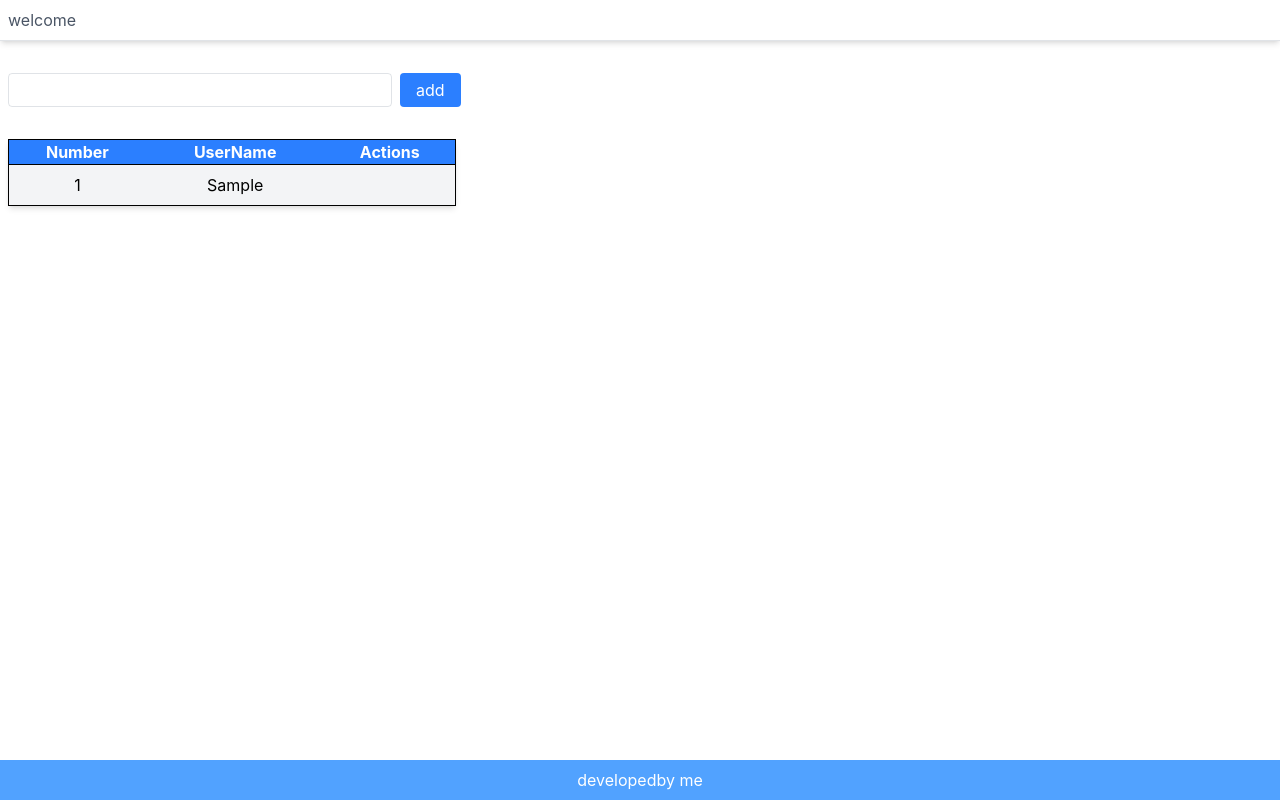
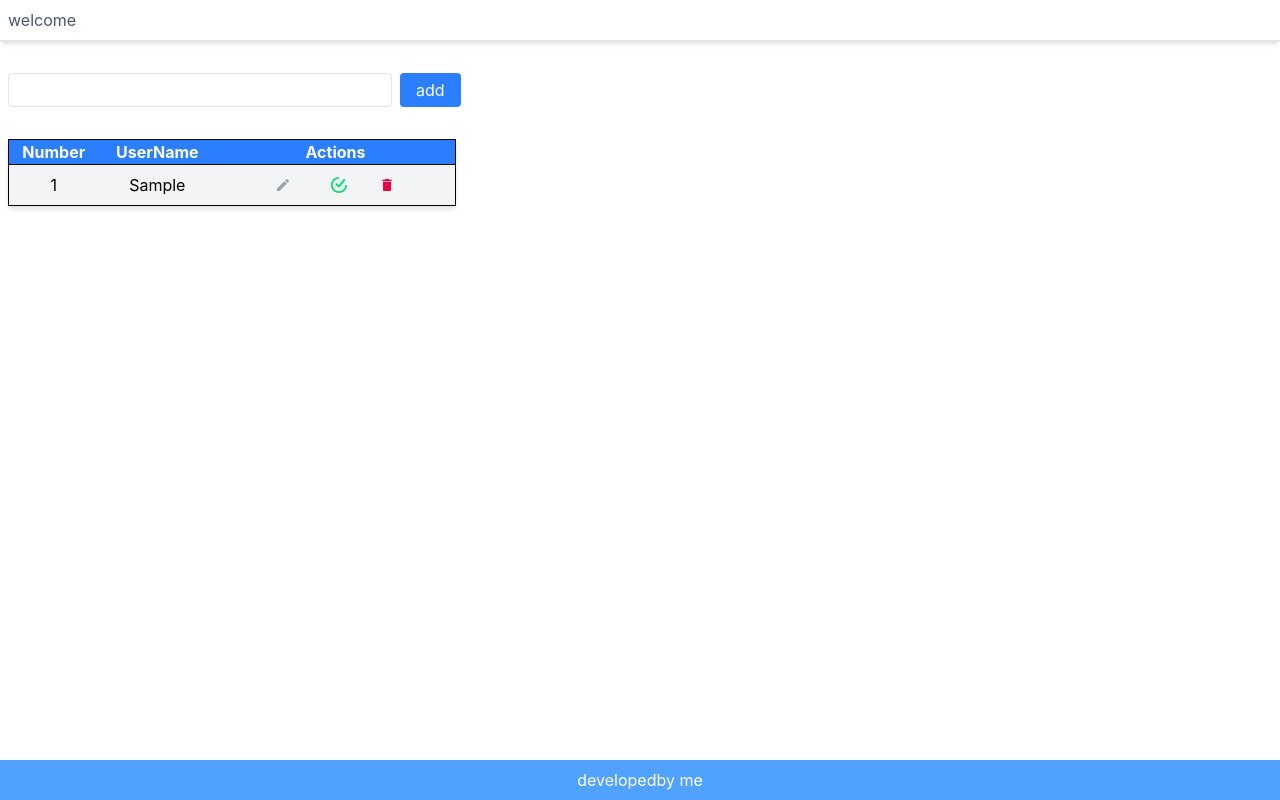
Before and after one commit to mohammadsookhtesaraei/react-projects, a React (Vite) app in the folder part1/3-searchadddeleteitems/: page / in a window 1280 px wide. Both pictures are taken after typing "Sample" into the empty fields and a click on the button "add". Built offline with nearby package versions, Linux system fonts and the light colour scheme.

Commit message:
add listitems

```diff
--- a/part1/3-searchadddeleteitems/package.json
+++ b/part1/3-searchadddeleteitems/package.json
@@ -14,6 +14,7 @@
     "postcss": "^8.5.26",
     "react": "^19.2.8",
     "react-dom": "^19.2.8",
+    "react-icons": "^5.7.0",
     "tailwindcss": "^4.3.3"
   },
   "devDependencies": {
--- a/part1/3-searchadddeleteitems/src/components/listItems/ListItems.tsx
+++ b/part1/3-searchadddeleteitems/src/components/listItems/ListItems.tsx
@@ -1,16 +1,31 @@
-import  { memo } from "react";
+import { memo, useState } from "react";
 import type { DisplayType } from "../../pages/home/HomePage";
+import { MdDelete } from "react-icons/md";
+import { MdModeEditOutline } from "react-icons/md";
+import { SiTicktick } from "react-icons/si";
+import EditItem from "../ui/EditItem";
 
+type ListItemsProps = {
+  display: DisplayType[];
+  onRemove: (id: number) => void;
+  onEditItem: (id: number, edit: string) => void;
+};
 
-type ListItemsProps={
-  display:DisplayType[]
-}
+const ListItems = ({ display, onRemove, onEditItem }: ListItemsProps) => {
+  const [edit, setEdit] = useState("");
+  const [isEditing, setIsEditing] = useState(false);
 
-const ListItems = ({display}:ListItemsProps) => {
-  console.log("list render");
+  const handleChangeEdit = (event: React.ChangeEvent<HTMLInputElement>) => {
+    setEdit(event.target.value);
+  };
+
+  const handle = () => {
+    setIsEditing(true);
+  };
+
   return (
     <div className="mt-8">
-      <table className="border border-collapse overflow-hidden shadow-md w-full max-w-md">
+      <table className="w-full max-w-md border-collapse overflow-hidden border shadow-md">
         <thead>
           <tr className="bg-blue-500 text-white [&>th]:capitalize">
             <th>number</th>
@@ -19,18 +34,51 @@ const ListItems = ({display}:ListItemsProps) => {
           </tr>
         </thead>
         <tbody>
-          {display.map((item)=>(
-            <tr className="bg-gray-100 hover:bg-gray-200 border [&>td]:text-center [&>td]:p-2" key={item.id}>
-             <td>{item.id}</td>
-             <td>{item.username}</td>
-             <td>
-
-             </td>
+          {display.map((item) => (
+            <tr
+              className="border bg-gray-100 hover:bg-gray-200 [&>td]:p-2 [&>td]:text-center"
+              key={item.id}
+            >
+              <td>{item.id}</td>
+              <td>
+                {isEditing ? (
+                  <EditItem edit={edit} onEdit={handleChangeEdit} />
+                ) : (
+                  item.username
+                )}
+              </td>
+              <td>
+                <div className="flex items-center justify-center">
+                  <div className="flex items-center gap-x-2">
+                    <button
+                      className="btn-outline text-gray-400"
+                      onClick={handle}
+                    >
+                      <MdModeEditOutline />
+                    </button>
+                    <button
+                      className="btn-outline text-green-400"
+                      onClick={() => {
+                        onEditItem(item.id, edit);
+                        setIsEditing(false);
+                      }}
+                    >
+                      <SiTicktick />
+                    </button>
+                  </div>
+                  <button
+                    className="btn-outline"
+                    onClick={() => onRemove(item.id)}
+                  >
+                    <MdDelete className="" />
+                  </button>
+                </div>
+              </td>
             </tr>
           ))}
         </tbody>
       </table>
     </div>
-  )
-}
+  );
+};
 export default memo(ListItems);
--- /dev/null
+++ b/part1/3-searchadddeleteitems/src/components/ui/EditItem.tsx
@@ -0,0 +1,16 @@
+type EditItemProps = {
+  edit: string;
+  onEdit: (event: React.ChangeEvent<HTMLInputElement>) => void;
+};
+
+const EditItem = ({ edit, onEdit }: EditItemProps) => {
+  const handleEditChange = (event: React.ChangeEvent<HTMLInputElement>) => {
+    onEdit(event);
+  };
+  return (
+    <div className="text-center">
+      <input  className=" border-none focus:outline-none bg-white w-10" type="text" value={edit} onChange={handleEditChange} />
+    </div>
+  );
+};
+export default EditItem;
--- a/part1/3-searchadddeleteitems/src/index.css
+++ b/part1/3-searchadddeleteitems/src/index.css
@@ -15,6 +15,10 @@
   .btn {
     @apply cursor-pointer rounded bg-blue-500 px-4 text-white transition-transform duration-150 hover:scale-105 active:scale-95;
   }
+
+   .btn-outline {
+    @apply cursor-pointer text-rose-600 rounded px-4  transition-transform duration-150 hover:scale-105 active:scale-95;
+  }
 }
 
 @layer utilities {
--- a/part1/3-searchadddeleteitems/src/pages/home/HomePage.tsx
+++ b/part1/3-searchadddeleteitems/src/pages/home/HomePage.tsx
@@ -34,12 +34,33 @@ const HomePage = () => {
   };
 
 
+  const handlRemoveItemButtonClick=(id:number)=>{
+    const newItem=display.filter((item)=> item.id !== id);
+    setDisplay(newItem);
+  };
 
+    const handlEditItemButtonClick=(id:number,edit:string)=>{
+     const items=[...display];
+
+     const newItem=items.map((item)=>{
+      if(item.id === id){
+        return {...item,username:edit}
+      };
+      return item
+
+     });
+
+
+     setDisplay(newItem);
+
+
+
+  };
 
   return (
     <div>
      <AddItem user={user} onChaneUser={handleUserChangeInput} onAddItem={handleAddButtonClick}/>
-     <ListItems display={display}/>
+     <ListItems display={display} onRemove={handlRemoveItemButtonClick} onEditItem={handlEditItemButtonClick}/>
     </div>
   )
 }
```
Also changed, not shown: 1 other file (tests, documents, lock files or other folders).
